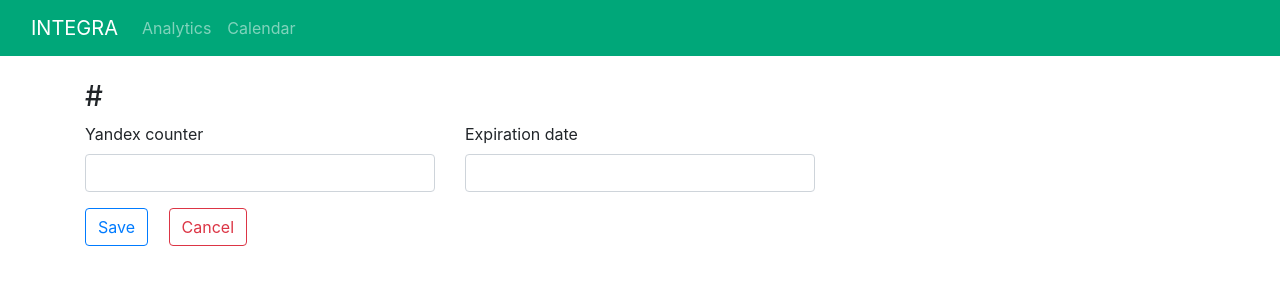
After one commit to Lestar039/integra, a Django app: template app/mainpage/templates/mainpage/edit_url.html in a window 1280 px wide. The commit adds this page. Shown: the top 300 px of the page. Run offline with Django 3.2, Linux system fonts and the light colour scheme; tables that the repository leaves empty hold one stand-in row (values such as "Sample post"); the template is opened without the code that fills it: values that come from a table or form of the project are taken from there, most other values are stand-ins (such as "Sample title", 1, 10 or a date in 2020); parts of the project's set-up code (start-up, migrations or seed data) failed here and were passed over; some libraries are stand-ins or nearby versions.

Commit message:
#11 Add edit urls page

```diff
--- /dev/null
+++ b/app/mainpage/templates/mainpage/edit_url.html
@@ -0,0 +1,30 @@
+{% extends 'base.html' %}
+
+{% load crispy_forms_tags %}
+
+{% block title %}
+Main Page
+{% endblock %}
+
+{% block content %}
+
+<section>
+    <div class="container">
+        <h3>{{ url }}</h3>
+        <form action="" method="POST">
+            {% csrf_token %}
+            <div class="row">
+                <div class="col-4 d-none">{{ form.url|as_crispy_field }}</div>
+                <div class="col-4">{{ form.ya_counter_number|as_crispy_field }}</div>
+                <div class="col-4">{{ form.expiration_date|as_crispy_field }}</div>
+                <div class="col-8">
+                    <button class="mr-3 btn btn-outline-primary" type="submit">Save</button>
+                    <a href="{% url 'save_urls' %}" id="cancel" name="cancel"
+                       class="btn btn-outline-danger">Cancel</a>
+                </div>
+            </div>
+        </form>
+    </div>
+</section>
+
+{% endblock %}
--- a/app/mainpage/templates/mainpage/index.html
+++ b/app/mainpage/templates/mainpage/index.html
@@ -28,6 +28,7 @@ Main Page
                 <th>Website</th>
                 <th>Ya Counter</th>
                 <th>Status</th>
+                <th>Edit</th>
                 <th>Delete</th>
             </tr>
             </thead>
@@ -36,12 +37,15 @@ Main Page
             <tr>
                 <th scope="row">{{ forloop.counter }}</th>
                 <td>http://{{ i.url }}</td>
-                <th>{{ i.ya_counter_number }}</th>
+                <td>{{ i.ya_counter_number }}</td>
                 {% if i.status == "Success" %}
                 <td class="text-success">{{ i.status }}</td>
                 {% else %}
                 <td class="text-danger">{{ i.status }}</td>
                 {% endif %}
+                <td>
+                    <a class="text-danger" href="{% url 'edit_urls' url_ed=i.url %}">Edit</a>
+                </td>
                 <td>
                     <a class="text-danger" href="{% url 'delete_urls' url_del=i.url %}">X</a>
                 </td>
--- a/app/mainpage/urls.py
+++ b/app/mainpage/urls.py
@@ -6,6 +6,7 @@ from .views import *
 urlpatterns = [
     path('', views.save_url, name='save_urls'),
     path('delete-url/<str:url_del>/', views.delete_url, name='delete_urls'),
+    path('edit-url/<str:url_ed>/', views.edit_url, name='edit_urls'),
 
     # services paths
     path('check/', views.start_check, name='check_sites_url'),
```
Also changed, not shown: app/mainpage/views.py (+26 -0 lines), 1 other file.
